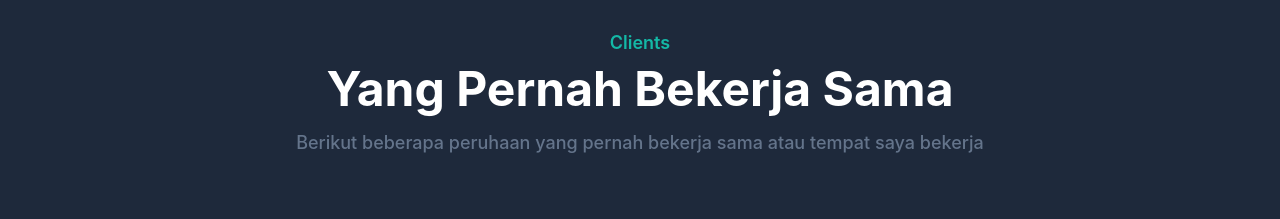
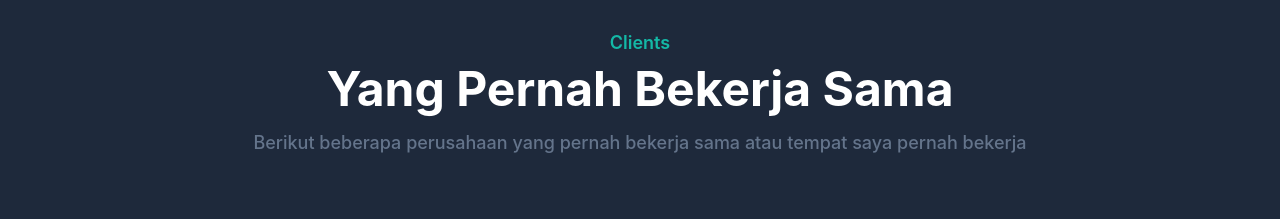
Before and after one commit to Muhamad-Amin/Muhamad-Amin.github.io, a website: page index.html in a window 1280 px wide. Shown: the part 2940-3159 px from the top of the page. Drawn offline with nearby package versions, Linux system fonts and the light colour scheme.

Commit message:
memperbaiki typo dari client dan menambahkan kata yang lebih tepat dari section client

```diff
--- a/index.html
+++ b/index.html
@@ -367,7 +367,7 @@
                     <h2 class="font-bold text-white text-3xl mb-4 sm:text-4xl lg:text-5xl">Yang Pernah
                         Bekerja Sama</h2>
                     <p class="font-medium text-md text-secondary md:text-lg">
-                        Berikut beberapa peruhaan yang pernah bekerja sama atau tempat saya bekerja
+                        Berikut beberapa perusahaan yang pernah bekerja sama atau tempat saya pernah bekerja
                     </p>
                 </div>
             </div>
```
